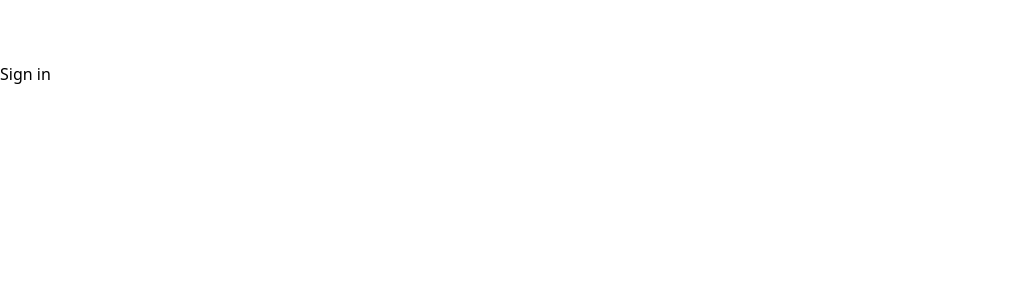
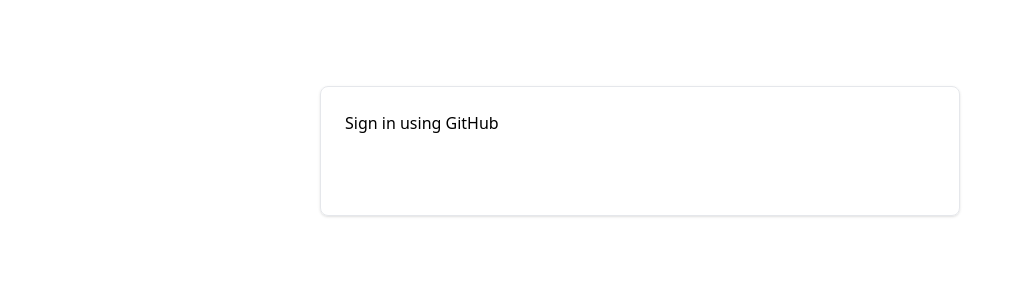
Before and after one commit to pegondo/github_explorer, a Next.js app: page /sign-in in a window 1280 px wide. Shown: the top 300 px of the page, without its empty margins (0-1023 px from the left). Built offline with nearby package versions, Linux system fonts and the light colour scheme; no server answers.

Commit message:
enha: Improve the sign in and sign out pages.

```diff
--- a/src/app/sign-in/page.tsx
+++ b/src/app/sign-in/page.tsx
@@ -2,6 +2,7 @@
 import { redirect } from "next/navigation";
 import { options } from "../api/auth/[...nextauth]/options";
 import SignInButton from "@/components/auth/SignInButton";
+import Card from "@/components/card/Card";
 
 const SignInPage = async () => {
   const session = await getServerSession(options);
@@ -12,10 +13,16 @@
   }
 
   return (
-    <div data-testid="sign-in-page">
-      Sign in
-      <br />
-      <SignInButton />
+    <div className="flex justify-center pt-6" data-testid="sign-in-page">
+      <div className="w-6/12">
+        <Card>
+          <div className="flex flex-col justify-center gap-4">
+            Sign in using GitHub
+            <br />
+            <SignInButton />
+          </div>
+        </Card>
+      </div>
     </div>
   );
 };
--- a/src/app/sign-out/page.tsx
+++ b/src/app/sign-out/page.tsx
@@ -2,6 +2,7 @@
 import { redirect } from "next/navigation";
 import { options } from "../api/auth/[...nextauth]/options";
 import SignOutButton from "@/components/auth/SignOutButton";
+import Card from "@/components/card/Card";
 
 const SignOutPage = async () => {
   const session = await getServerSession(options);
@@ -12,10 +13,16 @@
   }
 
   return (
-    <div data-testid="sign-out-page">
-      Sign out
-      <br />
-      <SignOutButton />
+    <div className="flex justify-center pt-6" data-testid="sign-out-page">
+      <div className="w-6/12">
+        <Card>
+          <div className="flex flex-col justify-center gap-4">
+            Sign out
+            <br />
+            <SignOutButton />
+          </div>
+        </Card>
+      </div>
     </div>
   );
 };
--- a/src/components/auth/SignInButton.tsx
+++ b/src/components/auth/SignInButton.tsx
@@ -9,7 +9,7 @@
 
   return (
     <Button onClick={onSignIn} data-testid="sign-in">
-      Sign In With GitHub
+      Sign In using GitHub
     </Button>
   );
 };
--- a/src/components/auth/SignOutButton.tsx
+++ b/src/components/auth/SignOutButton.tsx
@@ -8,7 +8,7 @@
 
   return (
     <Button onClick={onSignOut} data-testid="sign-out">
-      Sign Out of GitHub
+      Sign Out
     </Button>
   );
 };
```
